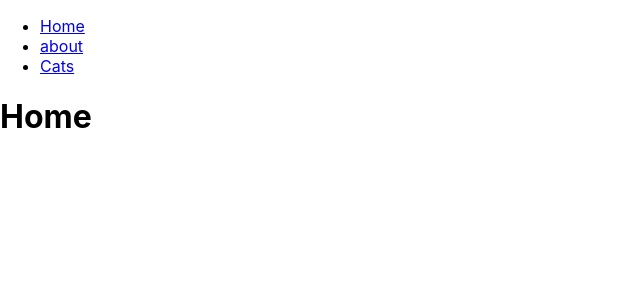
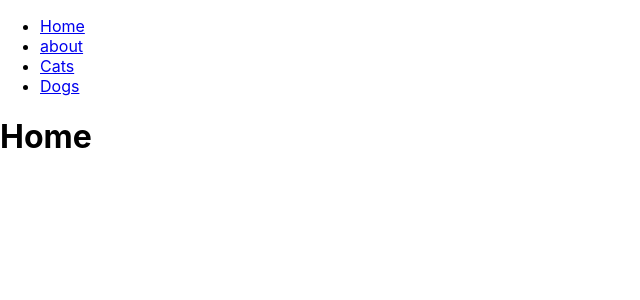
Before and after one commit to evanprocter/React-routing-practice, a React (Create React App) app: page / in a window 1280 px wide. Shown: the top 300 px of the page, without its empty margins (0-640 px from the left). Built offline with nearby package versions, Linux system fonts and the light colour scheme.

Commit message:
added dogs to navbar

```diff
--- a/src/NavBar.js
+++ b/src/NavBar.js
@@ -1,22 +1,15 @@
 import React from 'react';
-import { Link } from 'react-router-dom';
+import {
+    Link
+} from 'react-router-dom';
 
 const NavBar = (props) => {
     return (
         <ul>
             <li><Link to="/">Home</Link></li>
             <li><Link to="/about">about</Link></li>
-            <li>
-                <Link to="/cats">Cats</Link>
-                <ul>
-                    {/* <li>
-                        <Link to="/cats/oakley">Oakley</Link>
-                    </li>
-                    <li>
-                        <Link to="/cats/milla">Milla</Link>
-                    </li> */}
-                </ul>
-            </li>
+            <li><Link to="/cats">Cats</Link></li>
+            <li><Link to="/dogs">Dogs</Link></li>
         </ul>
     );
 }
```
